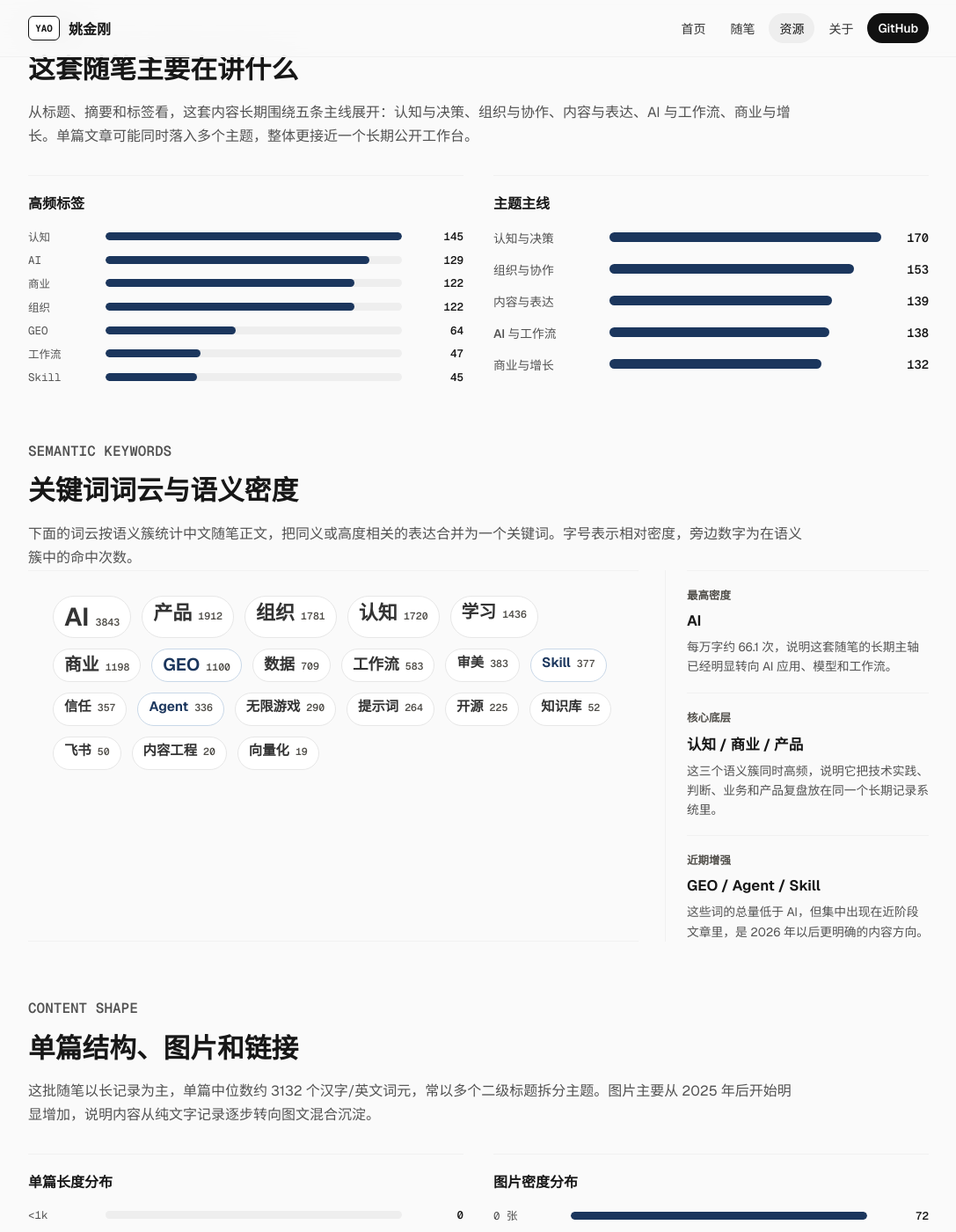
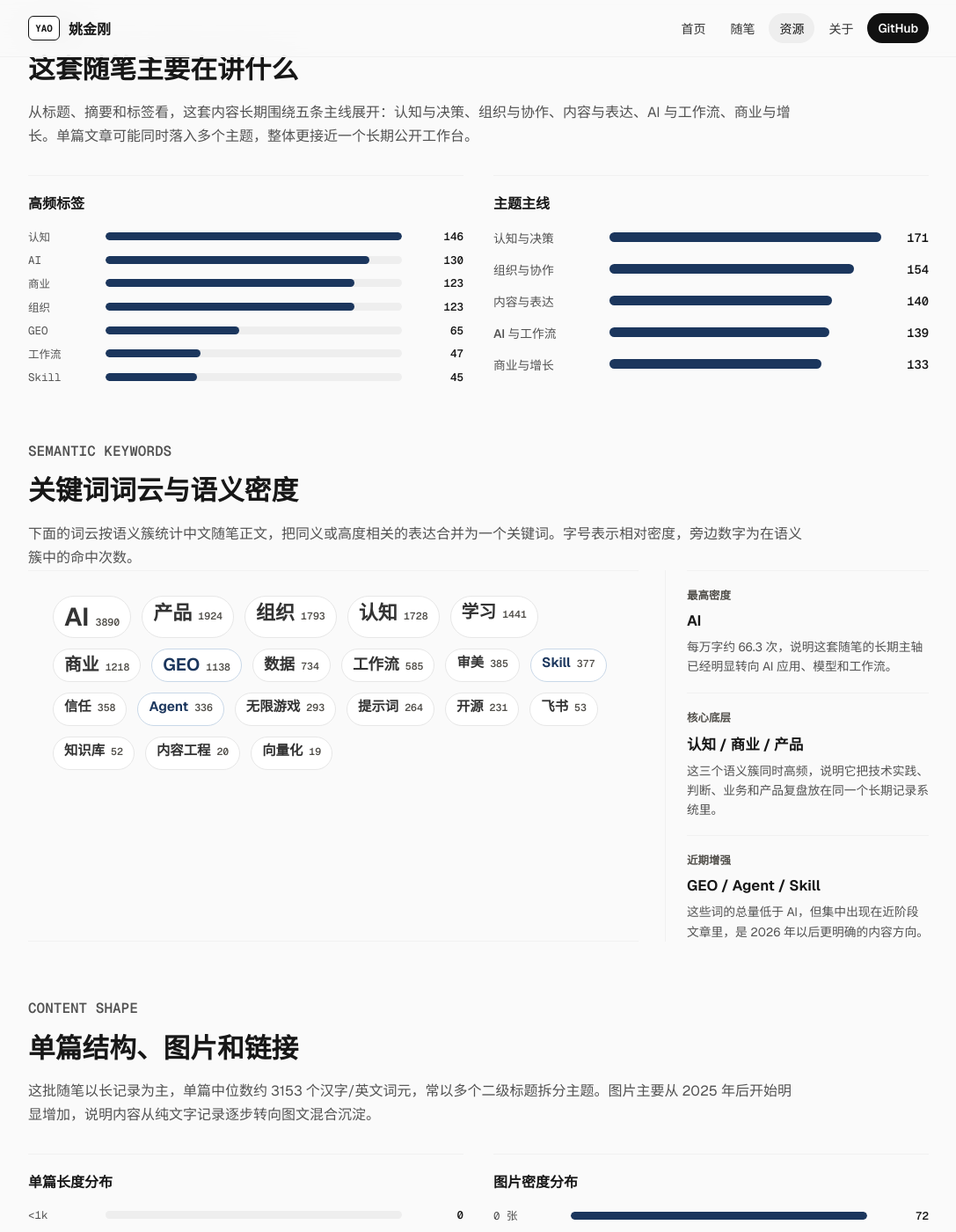
Before and after one commit to yaojingang/yaojingang.github.io, a Jekyll site: the page built from resources/cognitive-notes-report.html, in a window 1280 px wide and 1400 px high, scrolled down 1676 px. Shown: the whole window at 88% size, without its empty margins (96-1183 px from the left). Built offline with Jekyll 4.4.1, drawn with Linux system fonts in a browser that asks for light colours; comment, search, counter and statistics services are not loaded; some of the changed text lies outside the part shown.

Commit message:
Add 2026-11-01 cognitive note

```diff
--- a/resources/cognitive-notes-report.html
+++ b/resources/cognitive-notes-report.html
@@ -21,30 +21,30 @@
     </div>
     <aside class="notes-report-summary" aria-label="报告摘要">
       <span>Data Window</span>
-      <strong>2023-06-10 至 2026-10-25</strong>
-      <p>站内中文随笔 170 篇，英文译文 170 篇。正文与附件已经进入 GitHub Pages，可在线阅读，也可作为 Markdown 内容仓库下载。</p>
+      <strong>2023-06-10 至 2026-11-01</strong>
+      <p>站内中文随笔 171 篇，英文译文 171 篇。正文与附件已经进入 GitHub Pages，可在线阅读，也可作为 Markdown 内容仓库下载。</p>
     </aside>
   </section>
 
   <section class="report-kpi-grid" aria-label="核心统计">
     <div class="report-kpi">
       <span>中文周记</span>
-      <strong>170</strong>
+      <strong>171</strong>
       <p>按周拆分后的公开中文随笔</p>
     </div>
     <div class="report-kpi">
       <span>英文译文</span>
-      <strong>170</strong>
+      <strong>171</strong>
       <p>与中文随笔一一对应</p>
     </div>
     <div class="report-kpi">
       <span>站内字符数</span>
-      <strong>58.2 万</strong>
+      <strong>58.6 万</strong>
       <p>Markdown 去空白字符统计</p>
     </div>
     <div class="report-kpi">
       <span>图片引用</span>
-      <strong>358</strong>
+      <strong>361</strong>
       <p>中文随笔正文中的图片引用</p>
     </div>
   </section>
@@ -92,7 +92,7 @@
           <div class="report-bar-row"><span>2023</span><div><span class="report-bar-fill" style="width: 56%"></span></div><strong>29</strong></div>
           <div class="report-bar-row"><span>2024</span><div><span class="report-bar-fill" style="width: 100%"></span></div><strong>52</strong></div>
           <div class="report-bar-row"><span>2025</span><div><span class="report-bar-fill" style="width: 100%"></span></div><strong>52</strong></div>
-          <div class="report-bar-row"><span>2026</span><div><span class="report-bar-fill" style="width: 71%"></span></div><strong>37</strong></div>
+          <div class="report-bar-row"><span>2026</span><div><span class="report-bar-fill" style="width: 73%"></span></div><strong>38</strong></div>
         </div>
       </figure>
 
@@ -102,24 +102,23 @@
           <div class="report-bar-row"><span>2023</span><div><span class="report-bar-fill" style="width: 34%"></span></div><strong>6.8 万</strong></div>
           <div class="report-bar-row"><span>2024</span><div><span class="report-bar-fill" style="width: 62%"></span></div><strong>12.4 万</strong></div>
           <div class="report-bar-row"><span>2025</span><div><span class="report-bar-fill" style="width: 100%"></span></div><strong>19.9 万</strong></div>
-          <div class="report-bar-row"><span>2026</span><div><span class="report-bar-fill" style="width: 96%"></span></div><strong>19.2 万</strong></div>
+          <div class="report-bar-row"><span>2026</span><div><span class="report-bar-fill" style="width: 99%"></span></div><strong>19.6 万</strong></div>
         </div>
       </figure>
 
       <figure class="report-chart">
         <figcaption>年度图片数量</figcaption>
         <div class="report-bars">
-          <div class="report-bar-row"><span>2023</span><div><span class="report-bar-fill" style="width: 5%"></span></div><strong>8</strong></div>
-          <div class="report-bar-row"><span>2024</span><div><span class="report-bar-fill" style="width: 25%"></span></div><strong>44</strong></div>
-          <div class="report-bar-row"><span>2025</span><div><span class="report-bar-fill" style="width: 73%"></span></div><strong>129</strong></div>
-          <div class="report-bar-row"><span>2026</span><div><span class="report-bar-fill" style="width: 100%"></span></div><strong>177</strong></div>
+          <div class="report-bar-row"><span>2023</span><div><span class="report-bar-fill" style="width: 4%"></span></div><strong>8</strong></div>
+          <div class="report-bar-row"><span>2024</span><div><span class="report-bar-fill" style="width: 24%"></span></div><strong>44</strong></div>
+          <div class="report-bar-row"><span>2025</span><div><span class="report-bar-fill" style="width: 72%"></span></div><strong>129</strong></div>
+          <div class="report-bar-row"><span>2026</span><div><span class="report-bar-fill" style="width: 100%"></span></div><strong>180</strong></div>
         </div>
       </figure>
 
       <figure class="report-chart">
         <figcaption>最近 18 个月更新热度</figcaption>
         <div class="report-month-grid">
-          <span class="level-4">25-05<small>4</small></span>
           <span class="level-5">25-06<small>5</small></span>
           <span class="level-4">25-07<small>4</small></span>
           <span class="level-5">25-08<small>5</small></span>
@@ -137,6 +136,7 @@
           <span class="level-5">26-08<small>5</small></span>
           <span class="level-4">26-09<small>4</small></span>
           <span class="level-2">26-10<small>2</small></span>
+          <span class="level-1">26-11<small>1</small></span>
         </div>
       </figure>
     </div>
@@ -152,11 +152,11 @@
       <figure class="report-chart">
         <figcaption>高频标签</figcaption>
         <div class="report-bars compact">
-          <div class="report-bar-row"><span>认知</span><div><span class="report-bar-fill" style="width: 100%"></span></div><strong>145</strong></div>
-          <div class="report-bar-row"><span>AI</span><div><span class="report-bar-fill" style="width: 89%"></span></div><strong>129</strong></div>
-          <div class="report-bar-row"><span>商业</span><div><span class="report-bar-fill" style="width: 84%"></span></div><strong>122</strong></div>
-          <div class="report-bar-row"><span>组织</span><div><span class="report-bar-fill" style="width: 84%"></span></div><strong>122</strong></div>
-          <div class="report-bar-row"><span>GEO</span><div><span class="report-bar-fill" style="width: 44%"></span></div><strong>64</strong></div>
+          <div class="report-bar-row"><span>认知</span><div><span class="report-bar-fill" style="width: 100%"></span></div><strong>146</strong></div>
+          <div class="report-bar-row"><span>AI</span><div><span class="report-bar-fill" style="width: 89%"></span></div><strong>130</strong></div>
+          <div class="report-bar-row"><span>商业</span><div><span class="report-bar-fill" style="width: 84%"></span></div><strong>123</strong></div>
+          <div class="report-bar-row"><span>组织</span><div><span class="report-bar-fill" style="width: 84%"></span></div><strong>123</strong></div>
+          <div class="report-bar-row"><span>GEO</span><div><span class="report-bar-fill" style="width: 45%"></span></div><strong>65</strong></div>
           <div class="report-bar-row"><span>工作流</span><div><span class="report-bar-fill" style="width: 32%"></span></div><strong>47</strong></div>
           <div class="report-bar-row"><span>Skill</span><div><span class="report-bar-fill" style="width: 31%"></span></div><strong>45</strong></div>
         </div>
@@ -165,11 +165,11 @@
       <figure class="report-chart">
         <figcaption>主题主线</figcaption>
         <div class="report-theme-map">
-          <div><strong>认知与决策</strong><span style="width: 100%"></span><small>170</small></div>
-          <div><strong>组织与协作</strong><span style="width: 90%"></span><small>153</small></div>
-          <div><strong>内容与表达</strong><span style="width: 82%"></span><small>139</small></div>
-          <div><strong>AI 与工作流</strong><span style="width: 81%"></span><small>138</small></div>
-          <div><strong>商业与增长</strong><span style="width: 78%"></span><small>132</small></div>
+          <div><strong>认知与决策</strong><span style="width: 100%"></span><small>171</small></div>
+          <div><strong>组织与协作</strong><span style="width: 90%"></span><small>154</small></div>
+          <div><strong>内容与表达</strong><span style="width: 82%"></span><small>140</small></div>
+          <div><strong>AI 与工作流</strong><span style="width: 81%"></span><small>139</small></div>
+          <div><strong>商业与增长</strong><span style="width: 78%"></span><small>133</small></div>
         </div>
       </figure>
     </div>
@@ -183,24 +183,24 @@
     </div>
     <div class="report-keyword-panel">
       <div class="report-keyword-cloud" aria-label="语义关键词词云">
-        <span class="level-7"><strong>AI</strong><small>3843</small></span>
-        <span class="level-4"><strong>产品</strong><small>1912</small></span>
-        <span class="level-4"><strong>组织</strong><small>1781</small></span>
-        <span class="level-4"><strong>认知</strong><small>1720</small></span>
-        <span class="level-3"><strong>学习</strong><small>1436</small></span>
-        <span class="level-3"><strong>商业</strong><small>1198</small></span>
-        <span class="level-3 accent"><strong>GEO</strong><small>1100</small></span>
-        <span class="level-2"><strong>数据</strong><small>709</small></span>
-        <span class="level-2"><strong>工作流</strong><small>583</small></span>
-        <span class="level-1"><strong>审美</strong><small>383</small></span>
+        <span class="level-7"><strong>AI</strong><small>3890</small></span>
+        <span class="level-4"><strong>产品</strong><small>1924</small></span>
+        <span class="level-4"><strong>组织</strong><small>1793</small></span>
+        <span class="level-4"><strong>认知</strong><small>1728</small></span>
+        <span class="level-3"><strong>学习</strong><small>1441</small></span>
+        <span class="level-3"><strong>商业</strong><small>1218</small></span>
+        <span class="level-3 accent"><strong>GEO</strong><small>1138</small></span>
+        <span class="level-2"><strong>数据</strong><small>734</small></span>
+        <span class="level-2"><strong>工作流</strong><small>585</small></span>
+        <span class="level-1"><strong>审美</strong><small>385</small></span>
         <span class="level-1 accent"><strong>Skill</strong><small>377</small></span>
-        <span class="level-1"><strong>信任</strong><small>357</small></span>
+        <span class="level-1"><strong>信任</strong><small>358</small></span>
         <span class="level-1 accent"><strong>Agent</strong><small>336</small></span>
-        <span class="level-1"><strong>无限游戏</strong><small>290</small></span>
+        <span class="level-1"><strong>无限游戏</strong><small>293</small></span>
         <span class="level-1"><strong>提示词</strong><small>264</small></span>
-        <span class="level-1"><strong>开源</strong><small>225</small></span>
+        <span class="level-1"><strong>开源</strong><small>231</small></span>
+        <span class="level-1"><strong>飞书</strong><small>53</small></span>
         <span class="level-1"><strong>知识库</strong><small>52</small></span>
-        <span class="level-1"><strong>飞书</strong><small>50</small></span>
         <span class="level-1"><strong>内容工程</strong><small>20</small></span>
         <span class="level-1"><strong>向量化</strong><small>19</small></span>
       </div>
@@ -208,7 +208,7 @@
         <div>
           <span>最高密度</span>
           <strong>AI</strong>
-          <p>每万字约 66.1 次，说明这套随笔的长期主轴已经明显转向 AI 应用、模型和工作流。</p>
+          <p>每万字约 66.3 次，说明这套随笔的长期主轴已经明显转向 AI 应用、模型和工作流。</p>
         </div>
         <div>
           <span>核心底层</span>
@@ -228,7 +228,7 @@
     <div class="report-section-head">
       <p class="card-kicker">Content Shape</p>
       <h2>单篇结构、图片和链接</h2>
-      <p>这批随笔以长记录为主，单篇中位数约 3132 个汉字/英文词元，常以多个二级标题拆分主题。图片主要从 2025 年后开始明显增加，说明内容从纯文字记录逐步转向图文混合沉淀。</p>
+      <p>这批随笔以长记录为主，单篇中位数约 3153 个汉字/英文词元，常以多个二级标题拆分主题。图片主要从 2025 年后开始明显增加，说明内容从纯文字记录逐步转向图文混合沉淀。</p>
     </div>
     <div class="report-chart-grid">
       <figure class="report-chart">
@@ -238,7 +238,7 @@
           <div class="report-bar-row"><span>1k-2k</span><div><span class="report-bar-fill" style="width: 51%"></span></div><strong>27</strong></div>
           <div class="report-bar-row"><span>2k-3k</span><div><span class="report-bar-fill" style="width: 100%"></span></div><strong>53</strong></div>
           <div class="report-bar-row"><span>3k-4k</span><div><span class="report-bar-fill" style="width: 77%"></span></div><strong>41</strong></div>
-          <div class="report-bar-row"><span>4k+</span><div><span class="report-bar-fill" style="width: 92%"></span></div><strong>49</strong></div>
+          <div class="report-bar-row"><span>4k+</span><div><span class="report-bar-fill" style="width: 94%"></span></div><strong>50</strong></div>
         </div>
       </figure>
 
@@ -247,17 +247,17 @@
         <div class="report-bars">
           <div class="report-bar-row"><span>0 张</span><div><span class="report-bar-fill" style="width: 100%"></span></div><strong>72</strong></div>
           <div class="report-bar-row"><span>1 张</span><div><span class="report-bar-fill" style="width: 39%"></span></div><strong>28</strong></div>
-          <div class="report-bar-row"><span>2-3 张</span><div><span class="report-bar-fill" style="width: 49%"></span></div><strong>35</strong></div>
+          <div class="report-bar-row"><span>2-3 张</span><div><span class="report-bar-fill" style="width: 50%"></span></div><strong>36</strong></div>
           <div class="report-bar-row"><span>4+ 张</span><div><span class="report-bar-fill" style="width: 49%"></span></div><strong>35</strong></div>
         </div>
       </figure>
     </div>
 
     <div class="report-structure-grid">
-      <div><span>二级标题</span><strong>974</strong><p>平均每篇约 5.7 个主题段落</p></div>
+      <div><span>二级标题</span><strong>979</strong><p>平均每篇约 5.7 个主题段落</p></div>
       <div><span>三级标题</span><strong>119</strong><p>少量文章进一步做子层级拆解</p></div>
-      <div><span>链接引用</span><strong>238</strong><p>包含 GitHub、资料、文章和外部引用</p></div>
-      <div><span>平均字数</span><strong>3422</strong><p>中位数 3132，整体更接近长随笔</p></div>
+      <div><span>链接引用</span><strong>248</strong><p>包含 GitHub、资料、文章和外部引用</p></div>
+      <div><span>平均字数</span><strong>3429</strong><p>中位数 3153，整体更接近长随笔</p></div>
     </div>
   </section>
 
```
Also changed, not shown: other parts of resources/cognitive-notes-report.html (+1 -1 lines), _imports/cognitive-notes/en/weekly-2026-11-01.md (added, +184 -0 lines), _posts/2026-11-01-weekly-2026-11-01-en.md (added, +188 -0 lines), _posts/2026-11-01-weekly-2026-11-01.md (added, +216 -0 lines), resources/cognitive-notes.md (+2 -2 lines), resources/index.md (+5 -5 lines), assets/cognitive-notes/images/feishu-I5Z6btu7xoYkVRx8JBAcFHizn4q.png (added), assets/cognitive-notes/images/feishu-Z1Elbkw4LoMobZxmFfJcJBb5nIh.png (added), 1 other file.
